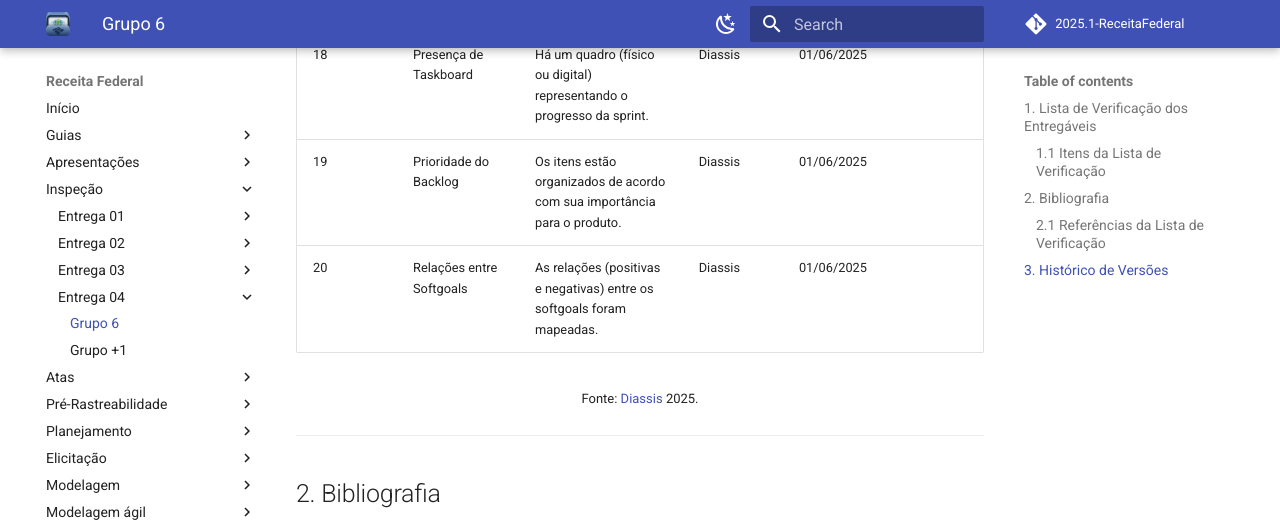
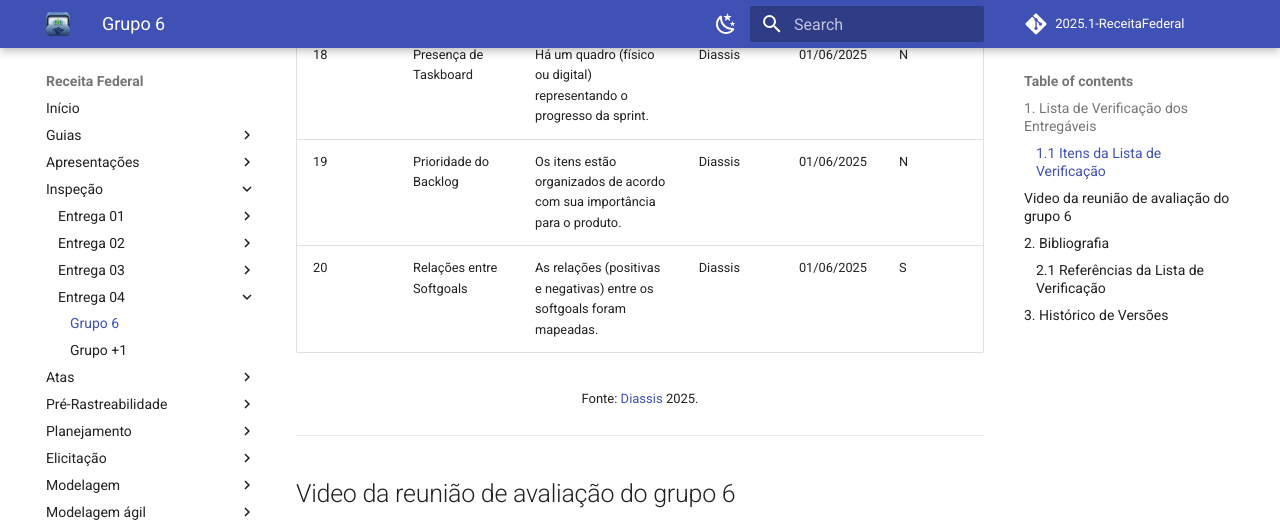
Before and after one commit to Requisitos-de-Software/2025.1-Meu-INSS, an MkDocs documentation site: the page built from docs/inspecao/entrega04/inspecao-grupo6-4.md, in a window 1280 px wide and 1400 px high, scrolled down 2273 px. Shown: the top 527 px of the window. Built offline with MkDocs 1.6.1 and Material for MkDocs 9.7.7, drawn with Linux system fonts in a browser that asks for light colours; comment, search, counter and statistics services are not loaded; some of the changed text lies outside the part shown; grey boxes are pictures that could not be loaded.

Commit message:
verificacao grupo 6

```diff
--- a/docs/inspecao/entrega04/inspecao-grupo6-4.md
+++ b/docs/inspecao/entrega04/inspecao-grupo6-4.md
@@ -1,6 +1,6 @@
 ## 1. Lista de Verificação dos Entregáveis
 
-Esta é uma lista de verificação com critérios para serem observados na **quarta entrega**: *Modelagem de Requisitos: Ágil* (Histórias de Usuário, Backlogs, NFR Framework)
+Esta é uma lista de verificação com critérios para serem observados na *quarta entrega: *Modelagem de Requisitos: Ágil (Histórias de Usuário, Backlogs, NFR Framework)
 
 ### 1.1 Itens da Lista de Verificação
 
@@ -8,31 +8,40 @@
 
 | Nº | Item Avaliado | Descrição do Critério | Autor | Data | Status |
 |----|----------------|------------------------|--------|------|--------|
-| 01 | Cartão de Especificação | Cada RNF possui um cartão com metas, meios, argumentos e operacionalizações. | André Barros | 01/06/2025 |  |
-| 02 | Clareza dos Títulos | Os títulos das histórias de usuário são autoexplicativos e permitem entender de imediato o propósito. | André Barros | 01/06/2025 |  |
-| 03 | Critérios de Aceitação Apresentados | As histórias apresentam critérios claros e objetivos que indicam quando a funcionalidade está completa. | André Barros | 01/06/2025 |  |
-| 04 | Estrutura WHO-WHAT-WHY | As histórias seguem a estrutura "quem", "o que" e "por quê". | André Barros | 01/06/2025 |  |
-| 05 | Participação na Elicitação | O cliente/persona participou ativamente da elicitação das histórias de usuário. | André Barros | 01/06/2025 |  |
-| 06 | Participação na Priorização | O cliente/persona participou do processo de priorização do backlog. | André Barros | 01/06/2025 |  |
-| 07 | Testabilidade das Histórias | Todas as histórias podem ser verificadas e testadas com base em seus critérios de aceitação. | André Barros | 01/06/2025 |  |
-| 08 | Uso de Modelo Ágil | As histórias seguem algum modelo padrão (ex: INVEST, modelo Scrum, etc.). | André Barros | 01/06/2025 |  |
-| 09 | Validação com Persona | As histórias foram validadas com persona ou usuário representativo. | André Barros | 01/06/2025 |  |
-| 10 | Definição de Softgoals | Os objetivos não funcionais (softgoals) estão definidos de forma contextualizada. | André Barros | 01/06/2025 |  |
-| 11 | Representação do NFR Framework | O framework está completo, com metas, meios, contribuições e interdependências. | André Barros | 01/06/2025 |  |
-| 12 | Representação do SIG | O Softgoal Interdependency Graph está presente, com setas, AND/OR, e pesos de contribuição. | André Barros | 01/06/2025 |  |
-| 13 | Clareza das Histórias de Usuário | As histórias estão escritas com linguagem objetiva e centrada no usuário. | Diassis | 01/06/2025 |  |
-| 14 | Estimativas de Esforço | As histórias possuem estimativas atribuídas (ex: Story Points). | Diassis | 01/06/2025 |  |
-| 15 | Evolução Contínua do Backlog | O Product Backlog é atualizado conforme se aprende mais sobre o projeto. | Diassis | 01/06/2025 |  |
-| 16 | Hierarquia no Backlog | Uso de temas, épicos e histórias com granularidade coerente. | Diassis | 01/06/2025 |  |
-| 17 | Organização do Sprint Backlog | As tarefas da sprint estão organizadas e visíveis. | Diassis | 01/06/2025 |  |
-| 18 | Presença de Taskboard | Há um quadro (físico ou digital) representando o progresso da sprint. | Diassis | 01/06/2025 |  |
-| 19 | Prioridade do Backlog | Os itens estão organizados de acordo com sua importância para o produto. | Diassis | 01/06/2025 |  |
-| 20 | Relações entre Softgoals | As relações (positivas e negativas) entre os softgoals foram mapeadas. | Diassis | 01/06/2025 |  |
+| 01 | Cartão de Especificação | Cada RNF possui um cartão com metas, meios, argumentos e operacionalizações. | André Barros | 01/06/2025 | S |
+| 02 | Clareza dos Títulos | Os títulos das histórias de usuário são autoexplicativos e permitem entender de imediato o propósito. | André Barros | 01/06/2025 | S |
+| 03 | Critérios de Aceitação Apresentados | As histórias apresentam critérios claros e objetivos que indicam quando a funcionalidade está completa. | André Barros | 01/06/2025 | S |
+| 04 | Estrutura WHO-WHAT-WHY | As histórias seguem a estrutura "quem", "o que" e "por quê". | André Barros | 01/06/2025 | S |
+| 05 | Participação na Elicitação | O cliente/persona participou ativamente da elicitação das histórias de usuário. | André Barros | 01/06/2025 | N |
+| 06 | Participação na Priorização | O cliente/persona participou do processo de priorização do backlog. | André Barros | 01/06/2025 | N |
+| 07 | Testabilidade das Histórias | Todas as histórias podem ser verificadas e testadas com base em seus critérios de aceitação. | André Barros | 01/06/2025 | S |
+| 08 | Uso de Modelo Ágil | As histórias seguem algum modelo padrão (ex: INVEST, modelo Scrum, etc.). | André Barros | 01/06/2025 | S |
+| 09 | Validação com Persona | As histórias foram validadas com persona ou usuário representativo. | André Barros | 01/06/2025 | N |
+| 10 | Definição de Softgoals | Os objetivos não funcionais (softgoals) estão definidos de forma contextualizada. | André Barros | 01/06/2025 |  S|
+| 11 | Representação do NFR Framework | O framework está completo, com metas, meios, contribuições e interdependências. | André Barros | 01/06/2025 | S |
+| 12 | Representação do SIG | O Softgoal Interdependency Graph está presente, com setas, AND/OR, e pesos de contribuição. | André Barros | 01/06/2025 | N |
+| 13 | Clareza das Histórias de Usuário | As histórias estão escritas com linguagem objetiva e centrada no usuário. | Diassis | 01/06/2025 |S  |
+| 14 | Estimativas de Esforço | As histórias possuem estimativas atribuídas (ex: Story Points). | Diassis | 01/06/2025 | N |
+| 15 | Evolução Contínua do Backlog | O Product Backlog é atualizado conforme se aprende mais sobre o projeto. | Diassis | 01/06/2025 | S |
+| 16 | Hierarquia no Backlog | Uso de temas, épicos e histórias com granularidade coerente. | Diassis | 01/06/2025 | N |
+| 17 | Organização do Sprint Backlog | As tarefas da sprint estão organizadas e visíveis. | Diassis | 01/06/2025 | N |
+| 18 | Presença de Taskboard | Há um quadro (físico ou digital) representando o progresso da sprint. | Diassis | 01/06/2025 |  N|
+| 19 | Prioridade do Backlog | Os itens estão organizados de acordo com sua importância para o produto. | Diassis | 01/06/2025 | N |
+| 20 | Relações entre Softgoals | As relações (positivas e negativas) entre os softgoals foram mapeadas. | Diassis | 01/06/2025 | S |
 
 <font size="2"><p style="text-align: center">Fonte: [Diassis](https://github.com/Diaxiz) 2025.</p></font>
 
 ---
+## Video da reunião de avaliação do grupo 6
 
+<iframe width="600" height="315"
+        src="https://www.youtube.com/embed/RswhJ72pvD4"
+        title="YouTube video player"
+        frameborder="0"
+        allow="accelerometer; autoplay; clipboard-write; encrypted-media; gyroscope; picture-in-picture; web-share"
+        referrerpolicy="strict-origin-when-cross-origin"
+        allowfullscreen>
+</iframe>
 ## 2. Bibliografia
 
 ### 2.1 Referências da Lista de Verificação
@@ -41,8 +50,8 @@
 
 | Item(s) Referenciado(s) | Referência | Imagem |
 |--------------------------|------------|--------|
-| 01–12 | SALES, André Barros de. *Plano de Ensino – Requisitos de Software: REE012025 – Turma 03*. Universidade de Brasília, Faculdade UnB Gama, 2025. |
-| 13–20 | SERRANO, Milene; SERRANO, Maurício. *Requisitos – Aula 15*. Universidade de Brasília, 2025. |
+| 01–12 | SALES, André Barros de. Plano de Ensino – Requisitos de Software: REE012025 – Turma 03. Universidade de Brasília, Faculdade UnB Gama, 2025. |
+| 13–20 | SERRANO, Milene; SERRANO, Maurício. Requisitos – Aula 15. Universidade de Brasília, 2025. |
 
 <font size="2"><p style="text-align: center">Fonte: [Diassis](https://github.com/Diaxiz) 2025.</p></font>
 
@@ -54,4 +63,4 @@
 
 | Versão | Descrição | Autor | Data | Revisor |
 |--------|-----------|--------|------|---------|
-| 1.0 | Criação da lista de verificação da Entrega 4 | [Diassis](https://github.com/Diaxiz) | 01/06/2025 | [José Eduardo](https://github.com/jevprado) |
+| 1.0 | Criação da lista de verificação da Entrega 4 | [Diassis](https://github.com/Diaxiz) | 01/06/2025 | [José Eduardo](https://github.com/jevprado) |
```
